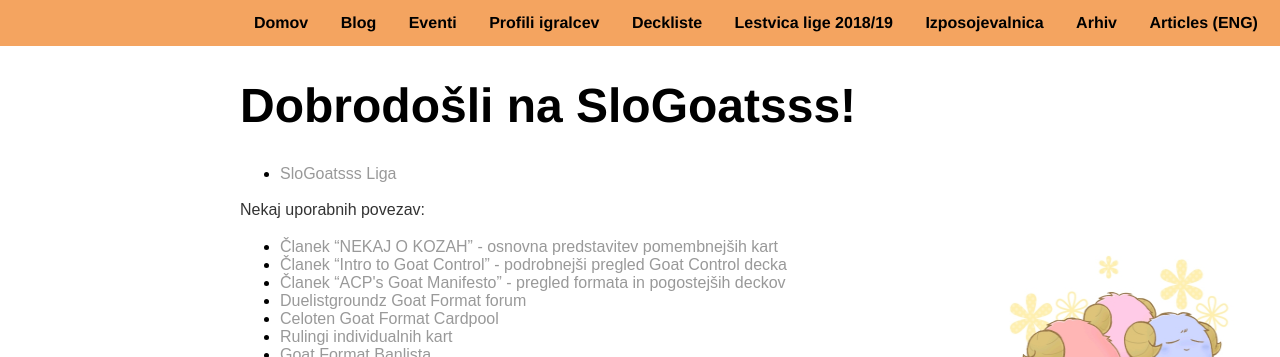
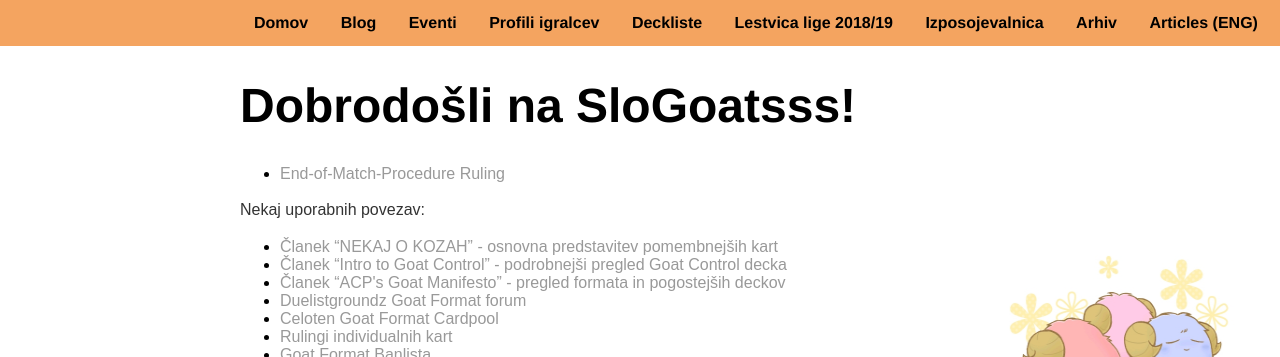
Before and after one commit to slogoatsss/slogoatsss.github.io, a Jekyll site: the page built from index.html, in a window 1280 px wide. Shown: the top 357 px of the page. Built offline with Jekyll 4.4.1, drawn with Linux system fonts in a browser that asks for light colours; nearby versions of some CDN libraries; library files that are not in the unit come from our copies.

Commit message:
change liga to end-of-match-procedure

```diff
--- a/index.html
+++ b/index.html
@@ -6,7 +6,7 @@ title: SloGoatsss
 	<h1>Dobrodošli na SloGoatsss!</h1>
 	<p>
 	<ul>
-		<li><a href="liga/index.html">SloGoatsss Liga</a></li>
+		<li><a href="liga/index.html">End-of-Match-Procedure Ruling</a></li>
 	</ul>
 	</p>
 	<p>Nekaj uporabnih povezav:
```
